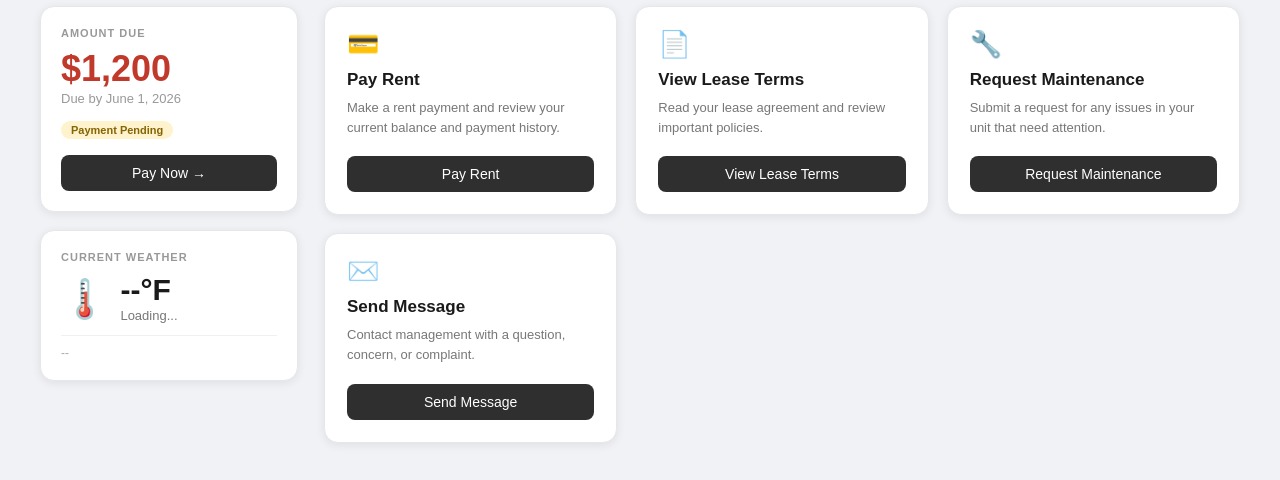
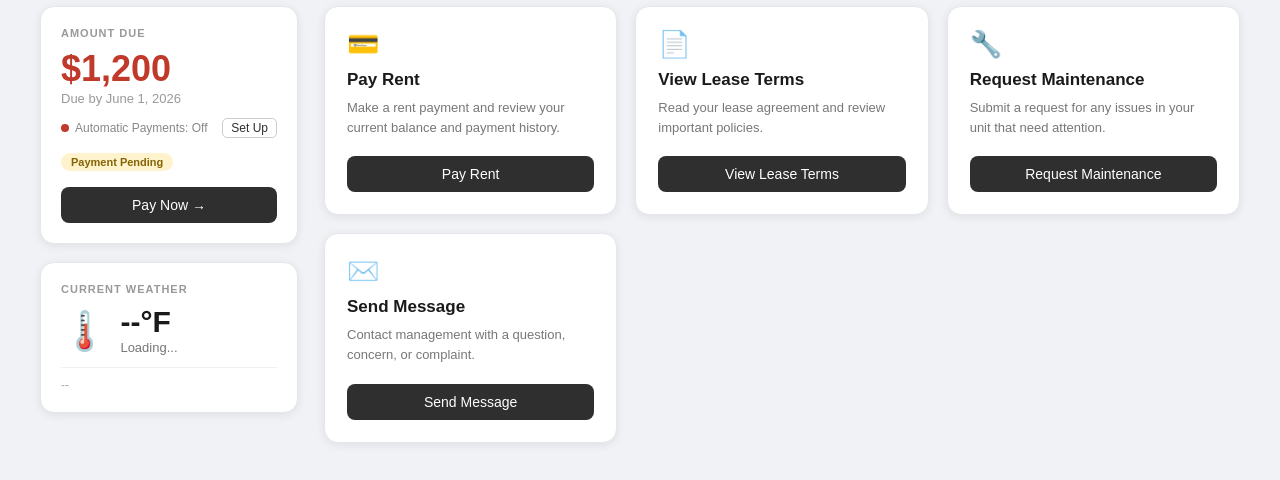
Before and after one commit to abdullah-radid/Group1-COSC484, a website: page public/residentMenu.html in a window 1280 px wide. Shown: the part 282-762 px from the top of the page. Drawn offline with Linux system fonts and the light colour scheme.

Commit message:
feat: add auto pay status to amount due widget

```diff
--- a/public/residentMenu.html
+++ b/public/residentMenu.html
@@ -34,6 +34,11 @@
                     <p class="widget-label">Amount Due</p>
                     <div class="amount">$1,200</div>
                     <div class="due-label">Due by June 1, 2026</div>
+                    <div class="autopay-row">
+                        <span class="autopay-dot"></span>
+                        <span class="autopay-label">Automatic Payments: Off</span>
+                        <button class="autopay-setup" onclick="window.location.href='payRent.html'">Set Up</button>
+                    </div>
                     <span class="status-badge">Payment Pending</span>
                     <button class="pay-btn" onclick="window.location.href='payRent.html'">Pay Now &rarr;</button>
                 </div>
--- a/public/styles.css
+++ b/public/styles.css
@@ -158,7 +158,45 @@ nav {
 .amount-due .due-label {
     font-size: 13px;
     color: #999;
+    margin-bottom: 12px;
+}
+
+.autopay-row {
+    display: flex;
+    align-items: center;
+    gap: 6px;
     margin-bottom: 14px;
+}
+
+.autopay-dot {
+    width: 8px;
+    height: 8px;
+    border-radius: 50%;
+    background: #c0392b;
+    flex-shrink: 0;
+}
+
+.autopay-label {
+    font-size: 12px;
+    color: #888;
+    flex: 1;
+}
+
+.autopay-setup {
+    font-size: 12px;
+    color: #2f2f2f;
+    background: transparent;
+    border: 1px solid #ccc;
+    border-radius: 5px;
+    padding: 2px 8px;
+    cursor: pointer;
+    font-family: Arial, sans-serif;
+    transition: all 0.2s;
+}
+
+.autopay-setup:hover {
+    background: #f0f0f0;
+    border-color: #aaa;
 }
 
 .amount-due .status-badge {
```
